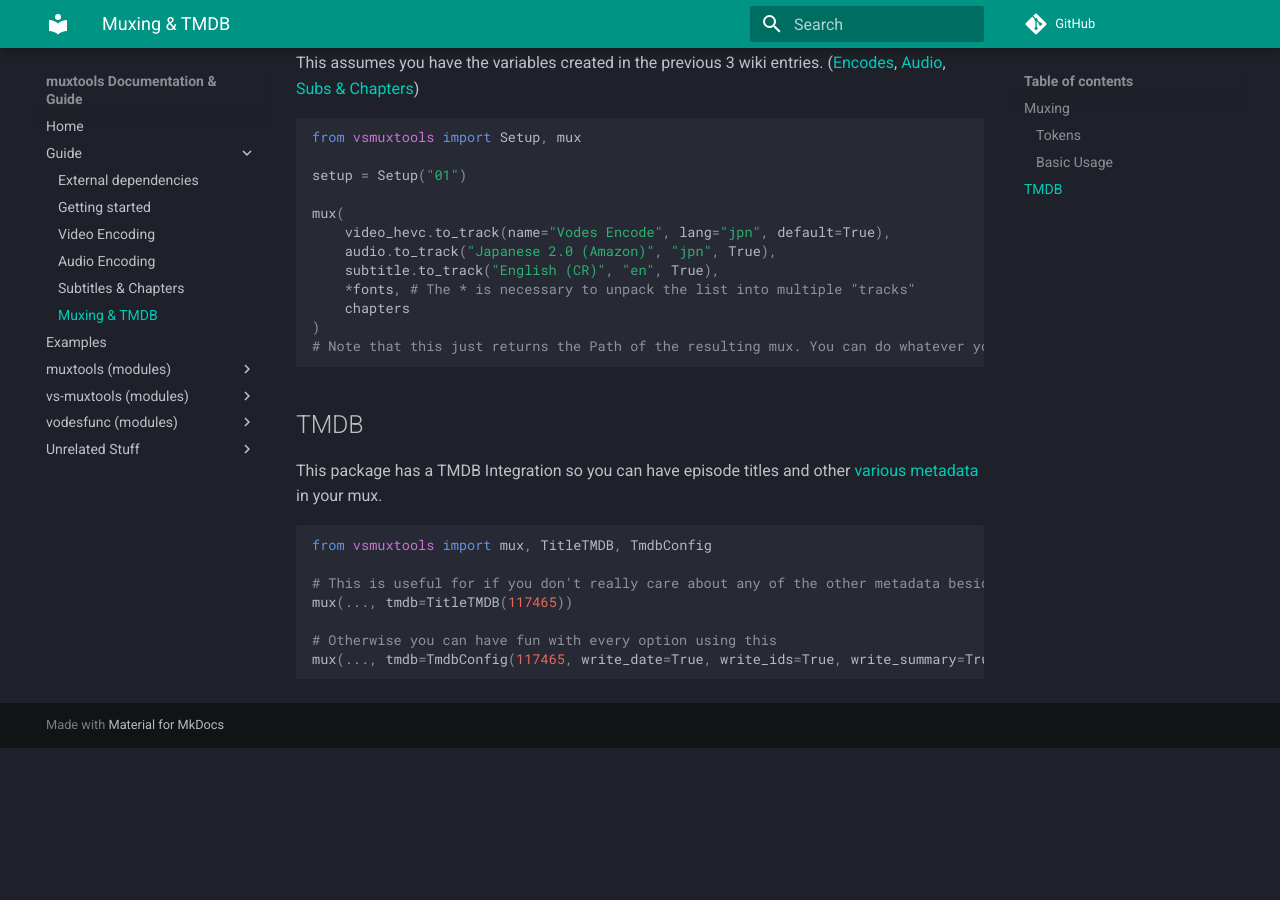
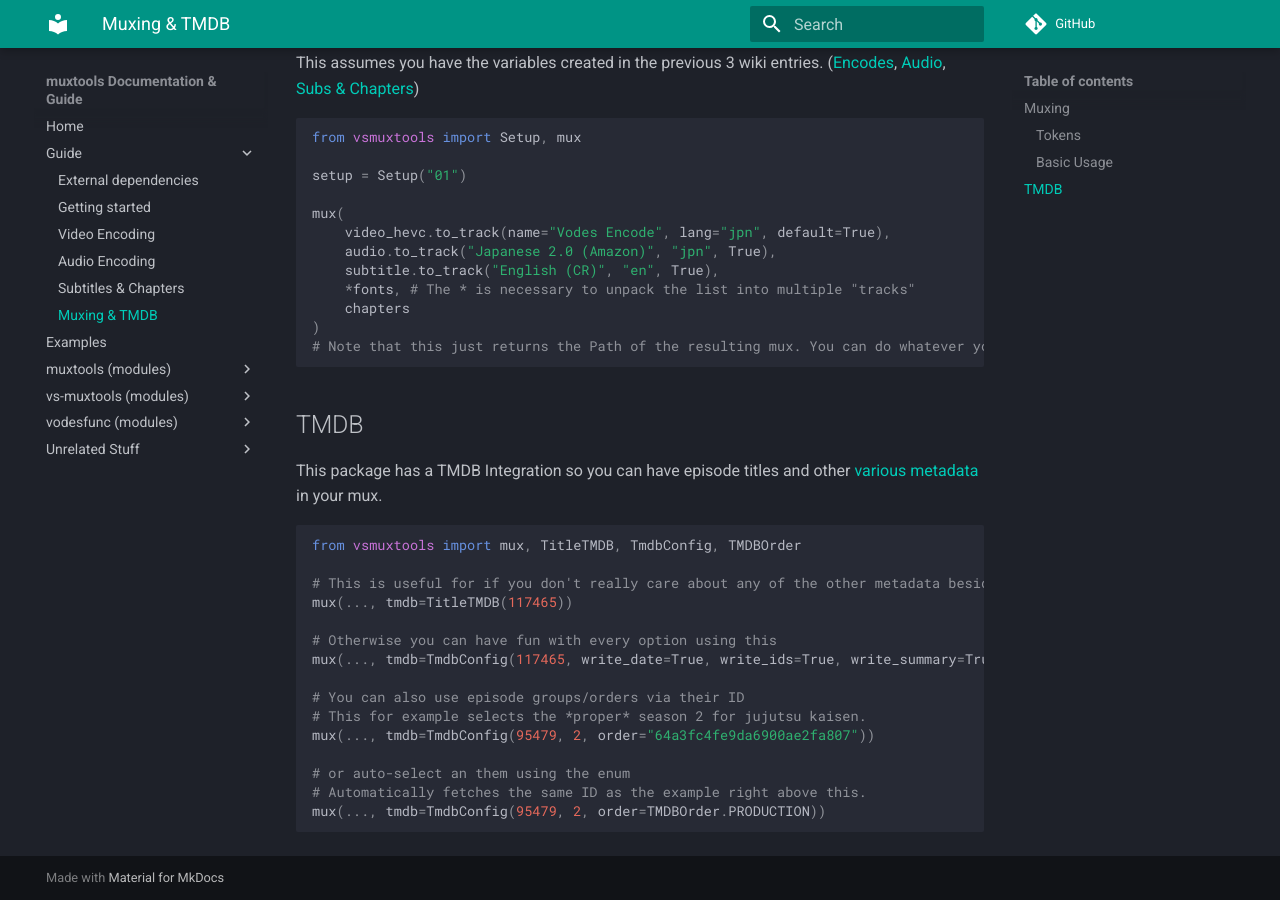
Before and after one commit to Vodes/muxtools-doc, an MkDocs documentation site: the page built from docs/guide/muxing-tmdb.md, in a window 1280 px wide and 900 px high, scrolled down 709 px. Built offline with MkDocs 1.6.1 and Material for MkDocs 9.7.7, drawn with Linux system fonts in a browser that asks for light colours; comment, search, counter and statistics services are not loaded; before the commit the page ends 1457 px from its top, so only the background shows below that.

Commit message:
Add tmdb order examples

````diff
--- a/docs/guide/muxing-tmdb.md
+++ b/docs/guide/muxing-tmdb.md
@@ -38,11 +38,19 @@
 This package has a TMDB Integration so you can have episode titles and other [various metadata](/muxtools/muxing/tmdb/#muxtools.muxing.tmdb.TmdbConfig) in your mux.
 
 ```py
-from vsmuxtools import mux, TitleTMDB, TmdbConfig
+from vsmuxtools import mux, TitleTMDB, TmdbConfig, TMDBOrder
 
 # This is useful for if you don't really care about any of the other metadata besides the ep title.
 mux(..., tmdb=TitleTMDB(117465))
 
 # Otherwise you can have fun with every option using this
 mux(..., tmdb=TmdbConfig(117465, write_date=True, write_ids=True, write_summary=True))
+
+# You can also use episode groups/orders via their ID
+# This for example selects the *proper* season 2 for jujutsu kaisen.
+mux(..., tmdb=TmdbConfig(95479, 2, order="64a3fc4fe9da6900ae2fa807"))
+
+# or auto-select an them using the enum
+# Automatically fetches the same ID as the example right above this.
+mux(..., tmdb=TmdbConfig(95479, 2, order=TMDBOrder.PRODUCTION))
 ```
````
